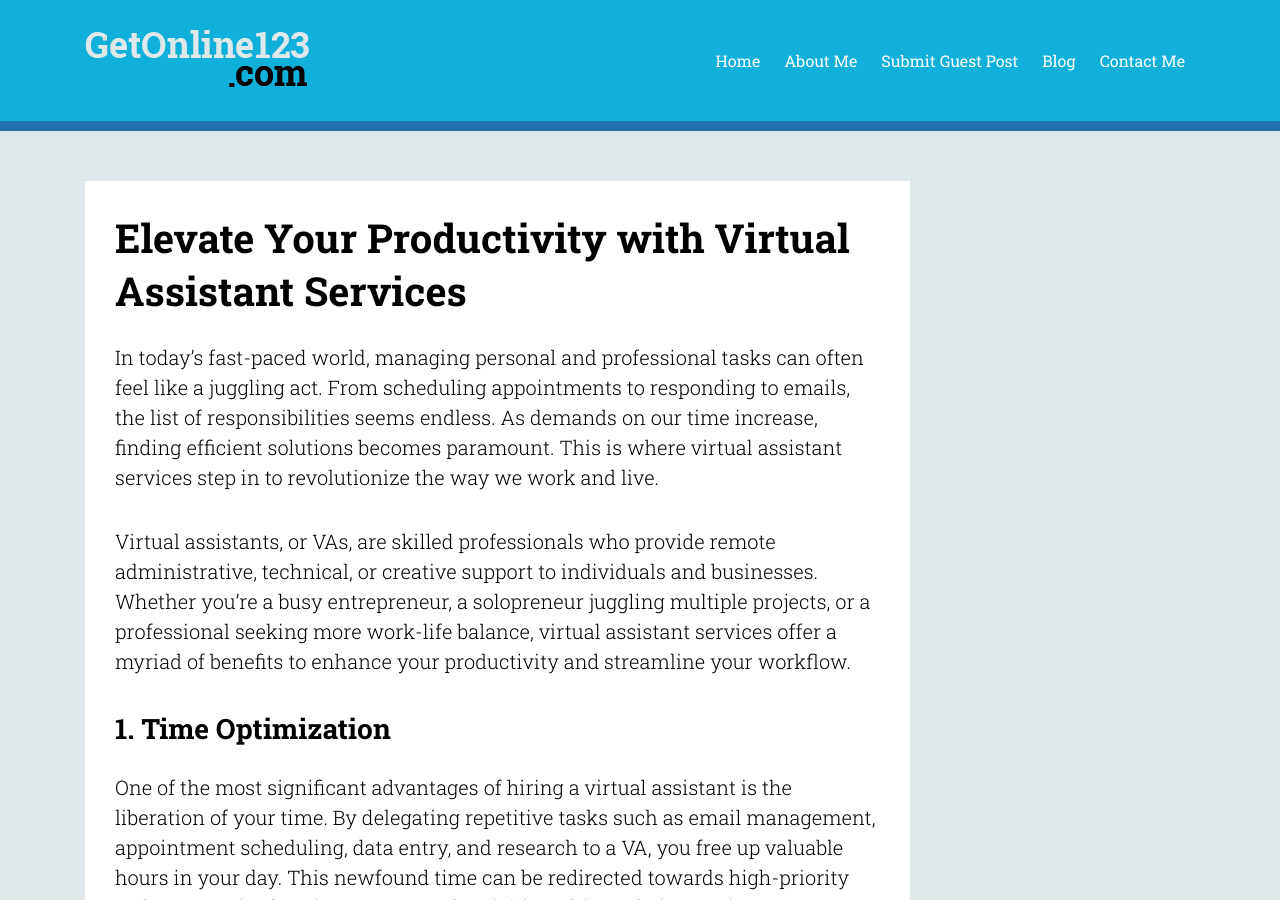
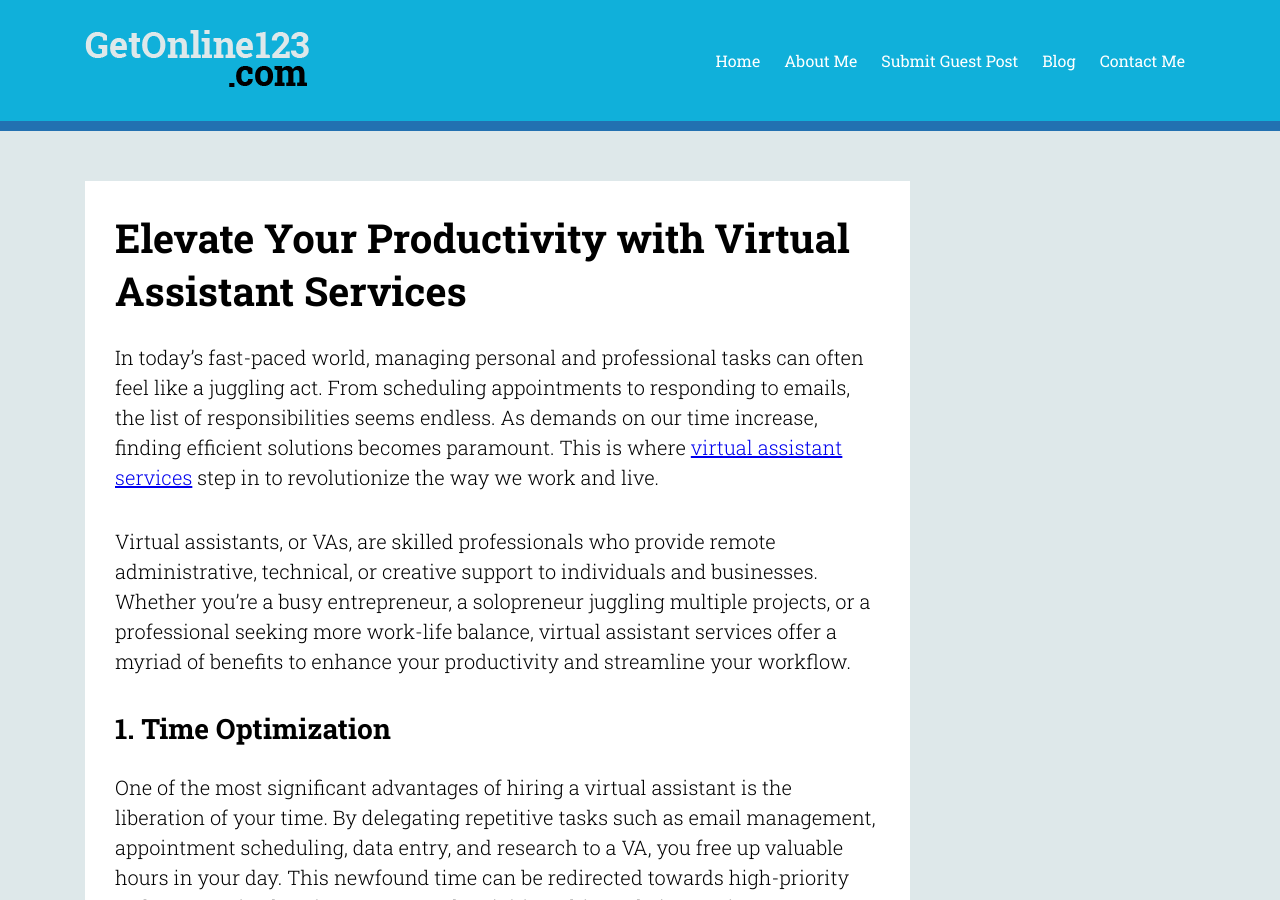
Before and after one commit to jdoeblog/jdoeblog.github.io, a Jekyll site: the page built from _posts/2024-05-09-elevate-your-productivity-with-virtual-assistant-services.md, in a window 1280 px wide and 900 px high. Built offline with Jekyll 4.4.1, drawn with Linux system fonts in a browser that asks for light colours; nearby versions of some CDN libraries; part of the change alters nothing that is shown.

Commit message:
Add files via upload

```diff
--- a/_posts/2024-05-09-elevate-your-productivity-with-virtual-assistant-services.md
+++ b/_posts/2024-05-09-elevate-your-productivity-with-virtual-assistant-services.md
@@ -6,7 +6,7 @@ permalink: /elevate-your-productivity-with-virtual-assistant-services/
 
 <h1>Elevate Your Productivity with Virtual Assistant Services</h1>
 
-In today's fast-paced world, managing personal and professional tasks can often feel like a juggling act. From scheduling appointments to responding to emails, the list of responsibilities seems endless. As demands on our time increase, finding efficient solutions becomes paramount. This is where virtual assistant services step in to revolutionize the way we work and live.
+In today's fast-paced world, managing personal and professional tasks can often feel like a juggling act. From scheduling appointments to responding to emails, the list of responsibilities seems endless. As demands on our time increase, finding efficient solutions becomes paramount. This is where <a href="https://www.fiverr.com/dsouravs/be-your-professional-virtual-assistant">virtual assistant services</a> step in to revolutionize the way we work and live.
 
 Virtual assistants, or VAs, are skilled professionals who provide remote administrative, technical, or creative support to individuals and businesses. Whether you're a busy entrepreneur, a solopreneur juggling multiple projects, or a professional seeking more work-life balance, virtual assistant services offer a myriad of benefits to enhance your productivity and streamline your workflow.
 
```
